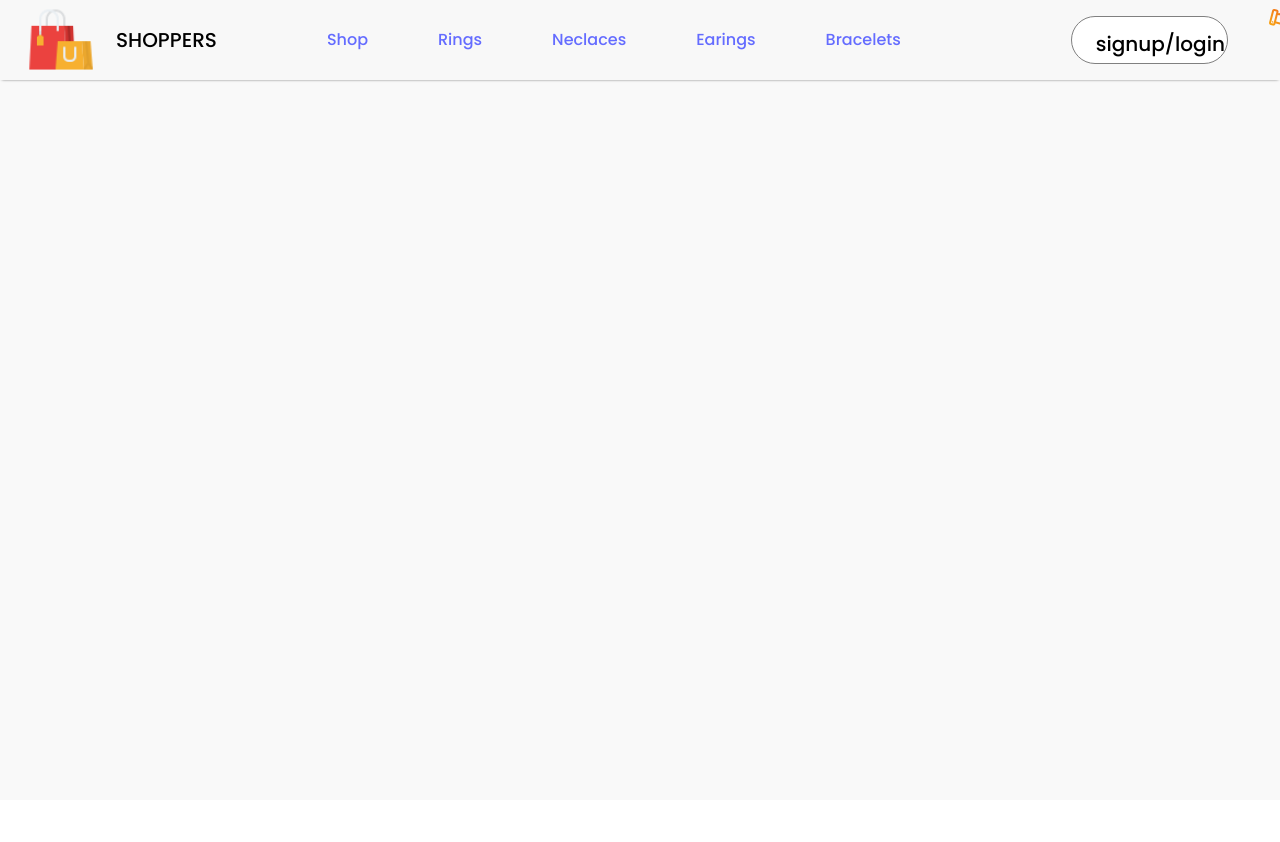
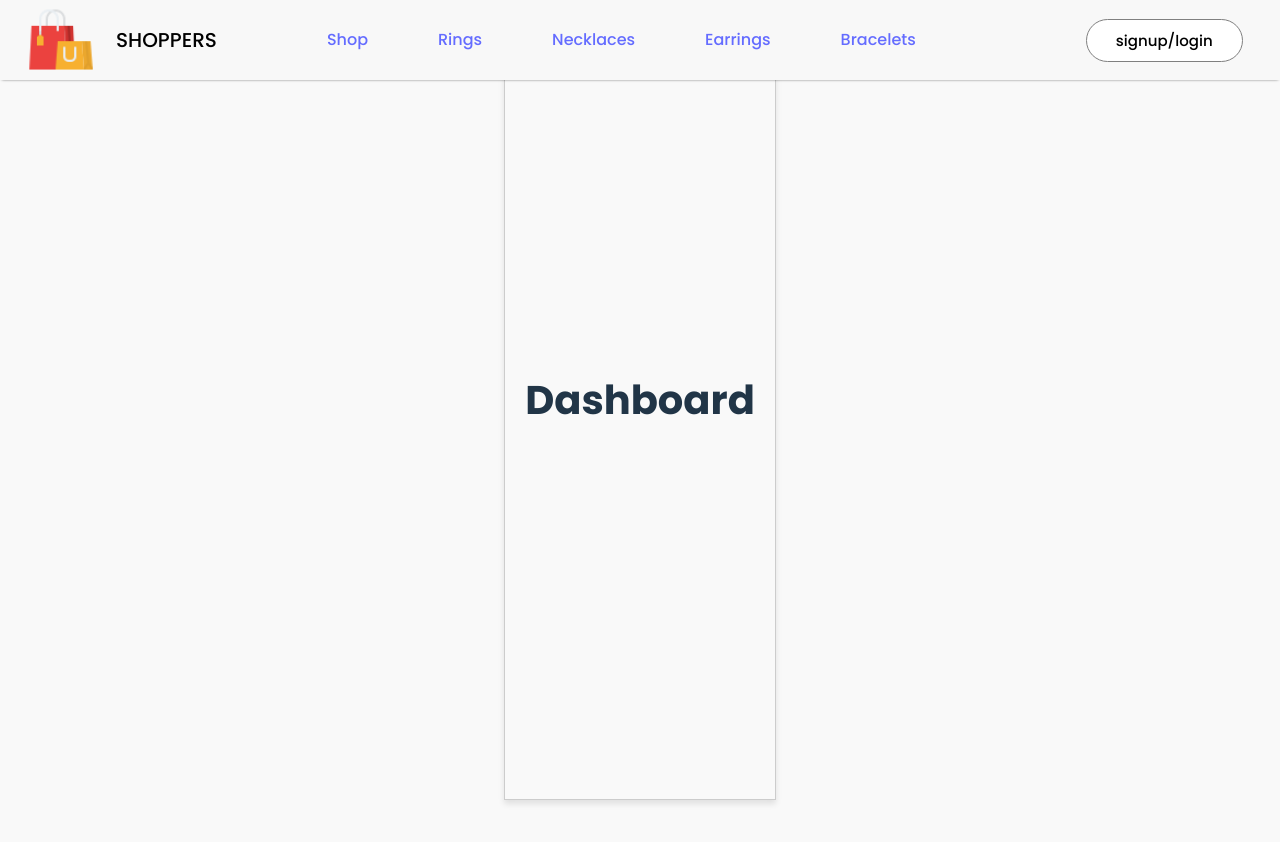
Before and after one commit to Lyes-Git/Project, a React (Vite) app: page /Dashboard in a window 1280 px wide. Shown: the top 842 px of the page. Before the commit the page ends 800 px from the top, so only its background shows below. Built offline with nearby package versions, Linux system fonts and the light colour scheme.

Commit message:
Added dashboard button and fixed cart CSS

```diff
--- a/src/App.css
+++ b/src/App.css
@@ -15,3 +15,7 @@
     color: #000; /* Text color - change to black */
     background-color: #fff; /* Background color of input */
   }
+
+
+  .Dashboard{
+  }
--- a/src/App.jsx
+++ b/src/App.jsx
@@ -9,6 +9,7 @@ import Shop from './Pages/Shop'
 import ShopCategory from './Pages/ShopCategory'
 import Product from './Pages/Product'
 import Cart from './Pages/CartPage'
+import Dashboard from './Pages/Dashboard'
 
 
 
@@ -38,6 +39,7 @@ function App() {
           {/* <Route path='/login' element={<Cart />} /> */}
           <Route path='/signup' element={<SignUp />} />
           <Route path="/login" element={<LoginPage onLogin={handleLogin} />} />
+          <Route path="/Dashboard" element={<Dashboard/>} />
         </Routes >
 
       </BrowserRouter>
--- a/src/Components/Navbar/Navbar.css
+++ b/src/Components/Navbar/Navbar.css
@@ -70,15 +70,18 @@
     gap: 10px; /* Space between the cart and login/signup buttons */
     margin-right: 20px; /* Moves the entire section slightly to the left */
     /* width: 10px; */
+    /* background-color: rgb(222, 170, 102); */
 }
-
+/*
 .nav-login-cart>button {
     display: flex;
-    align-items: center; /* Vertically aligns items */
-    gap: 10px; /* Space between the cart and login/signup buttons */
-    margin-right: 20px; /* Moves the entire section slightly to the left */
+    align-items: center;
+    gap: 10px;
+    margin-right: 20px;
      width: 10px;
-}
+     background-color: rgb(222, 170, 102);
+     margin-top: 100px;
+} */
 
 
 .nav-login-cart button {
@@ -87,25 +90,51 @@
     outline: none;
     border: 1px solid gray;
     border-radius: 75px;
-    font-size: 20px;
+    font-size: 15px;
     font-weight: 500;
     color: black;
     background: white;
     cursor: pointer;
     margin-right: 10px;
+    height:auto;
+}
 
+/* When hovered over the colour changes */
+.nav-login-cart button:hover {
+    background: rgb(158, 210, 228); /* Change background color on hover */
+    color: white; /* Change text color on hover */
+    border: 1px solid black; /* Optional: change border color */
 }
+
+
 .nav-cart-count{
     width: 22px;
     height: 22px;
     display: flex;
     justify-content: center;
     align-items: center;
-    margin-top: -75px;
-    margin-left: 65px;
+    margin-top: -45px;
+    margin-left: -20px;
+    /* margin-right: 5px;   */
     border-radius: 11px;
     font-size: 14px;
     color: white;
     background: red;
     font-weight: bold; /* Emphasizes the count number */
 }
+
+
+/* .signupButton {
+    height: 100px;
+    width: auto;
+    padding: 0 20px;
+    font-size: 16px;
+    display: inline-flex;
+    align-items: center;
+    justify-content: center;
+    border: 2px solid #007bff;
+    background-color: #007bff;
+    color: white;
+    cursor: pointer;
+    border-radius: 5px;
+} */
--- a/src/Components/Navbar/Navbar.jsx
+++ b/src/Components/Navbar/Navbar.jsx
@@ -9,7 +9,12 @@ const Navbar = ({ cartItems = [], userName }) => {
 
   let loginButton; // Define the button variable
   if (userName) {
-    loginButton = <span className="welcome-message">Welcome {userName}</span>;
+    // loginButton = <span className="welcome-message">Welcome {userName}</span>;
+    loginButton = (
+      <Link to="/Dashboard">
+        <button className="Dashboard">Welcome {userName}</button>
+      </Link>
+    );
   } else {
     loginButton = (
       <Link to="/signup">
@@ -25,11 +30,11 @@ const Navbar = ({ cartItems = [], userName }) => {
         <p>SHOPPERS</p>
       </div>
       <ul className="nav-menu">
-            <li onClick={()=>{setMenu("shop")}}><Link to='/'>Shop</Link> </li>
-            <li onClick={()=>{setMenu("rings")}}><Link to='/rings'>Rings</Link></li>
-            <li onClick={()=>{setMenu("neclaces")}}><Link to='/neclaces'>Neclaces</Link></li>
-            <li onClick={()=>{setMenu("earings")}}><Link to='/earings'>Earings</Link></li>
-            <li onClick={()=>{setMenu("bracelets")}}><Link to='/bracelets'>Bracelets</Link></li>
+        <li onClick={() => { setMenu("shop") }}><Link to='/'>Shop</Link> </li>
+        <li onClick={() => { setMenu("rings") }}><Link to='/rings'>Rings</Link></li>
+        <li onClick={() => { setMenu("neclaces") }}><Link to='/neclaces'>Necklaces</Link></li>
+        <li onClick={() => { setMenu("earings") }}><Link to='/earings'>Earrings</Link></li>
+        <li onClick={() => { setMenu("bracelets") }}><Link to='/bracelets'>Bracelets</Link></li>
         <hr />
       </ul>
       <div className="nav-login-cart">
--- /dev/null
+++ b/src/Pages/Dashboard.jsx
@@ -0,0 +1,13 @@
+import React, { useState } from 'react';
+import { Link } from 'react-router-dom';
+
+const Dashboard = () => {
+
+    return (
+        <div className="LoginSignUp">
+            <h1>Dashboard</h1>
+        </div>
+    );
+};
+
+export default Dashboard;
```
Lines whose indentation alone changed are shown as unchanged.
